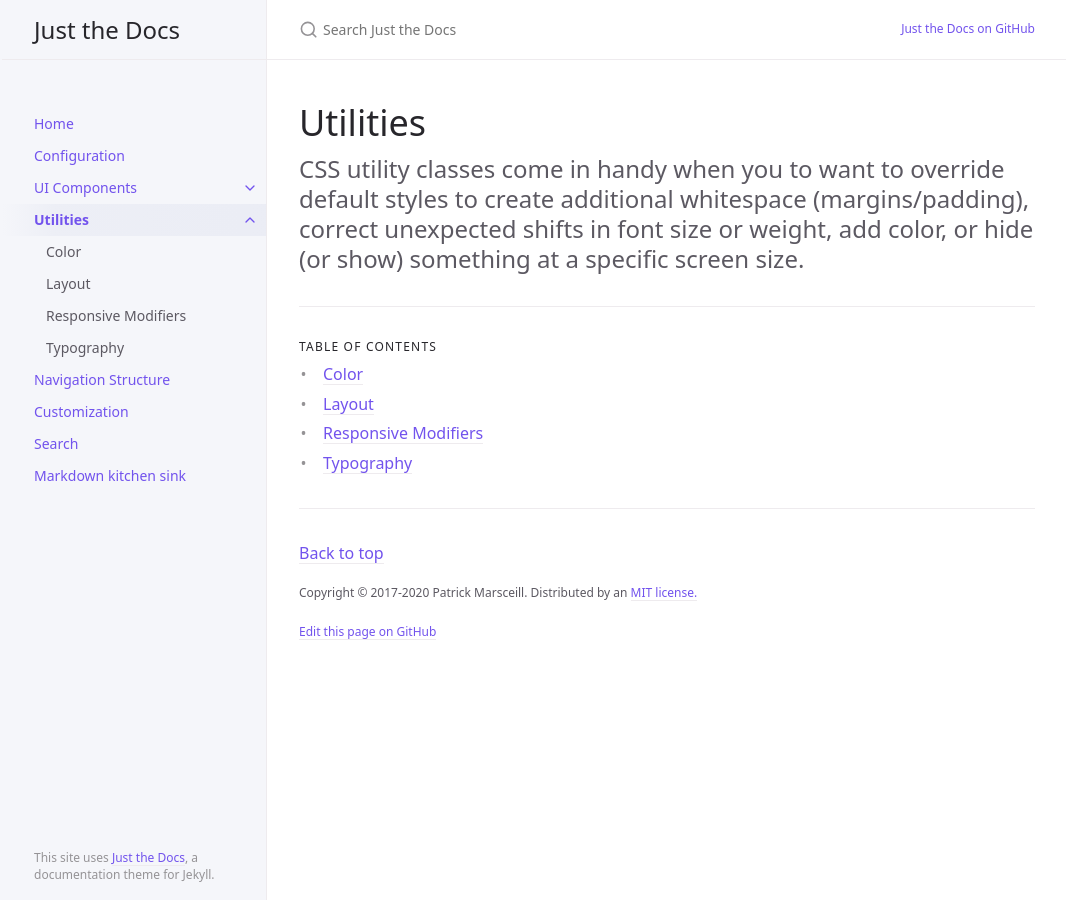
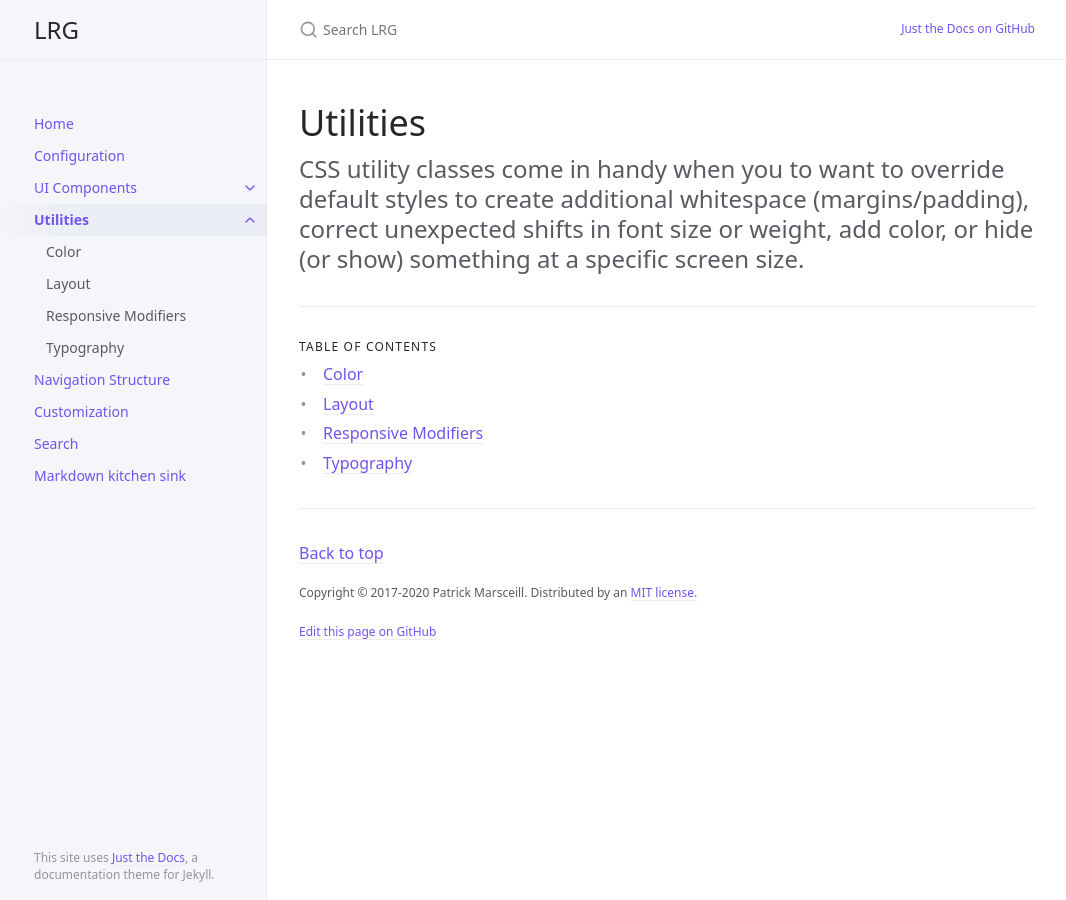
Before and after one commit to lrgresearch/2022, a Jekyll site: the page built from docs/utilities/utilities.md, in a window 1280 px wide. Shown: the whole page, without its empty margins (105-1171 px from the left). Built offline with Jekyll 4.4.1, drawn with Linux system fonts in a browser that asks for light colours.

Commit message:
Update _config.yml

```diff
--- a/_config.yml
+++ b/_config.yml
@@ -13,10 +13,10 @@
 # you will see them accessed via {{ site.title }}, {{ site.github_repo }}, and so on.
 # You can create any custom variable you would like, and they will be accessible
 # in the templates via {{ site.myvariable }}.
-title: Just the Docs
-description: A Jekyll theme for documentation
-baseurl: "/just-the-docs" # the subpath of your site, e.g. /blog
-url: "https://just-the-docs.github.io" # the base hostname & protocol for your site, e.g. http://example.com
+title: LRG
+description: Low-dimensional Materials & Systems Research Group
+baseurl: "/2023" # the subpath of your site, e.g. /blog
+url: "https://www.lrgresearch.org" # the base hostname & protocol for your site, e.g. http://example.com
 
 permalink: pretty
 exclude: ["node_modules/", "*.gemspec", "*.gem", "Gemfile", "Gemfile.lock", "package.json", "package-lock.json",  "script/", "LICENSE.txt", "lib/", "bin/", "README.md", "Rakefile"
```
